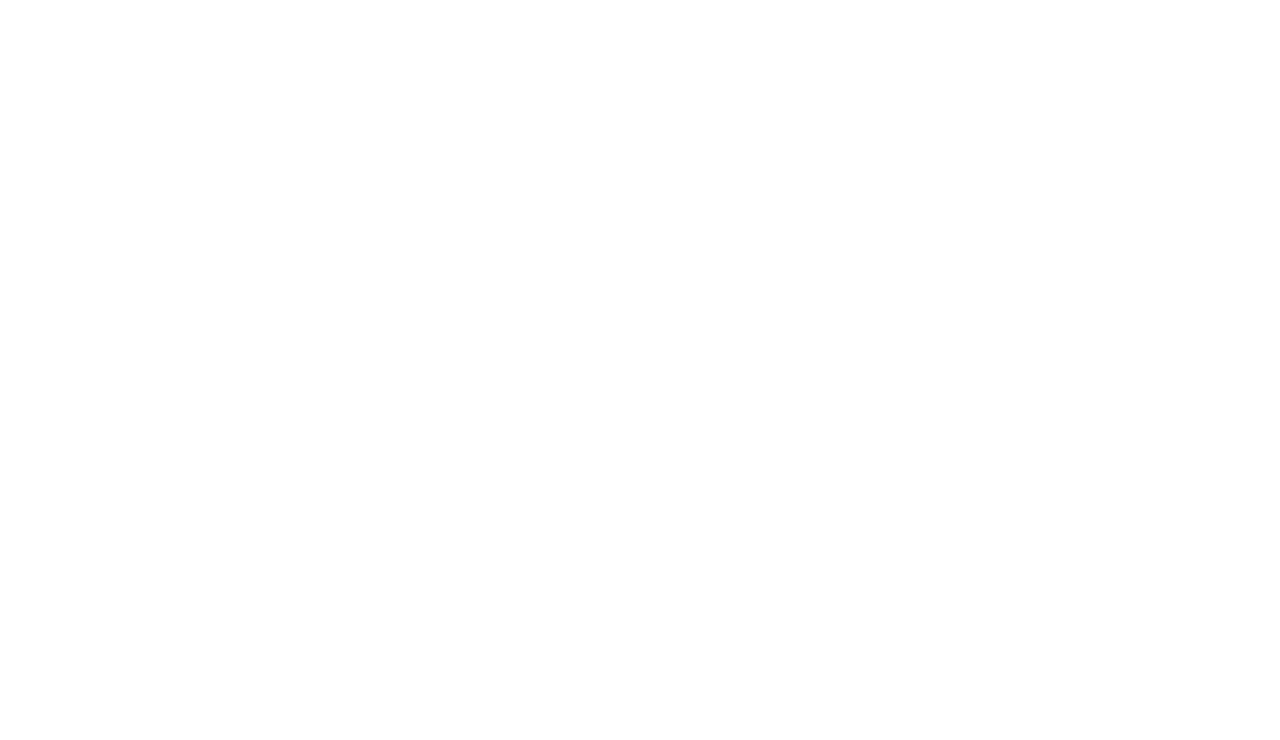
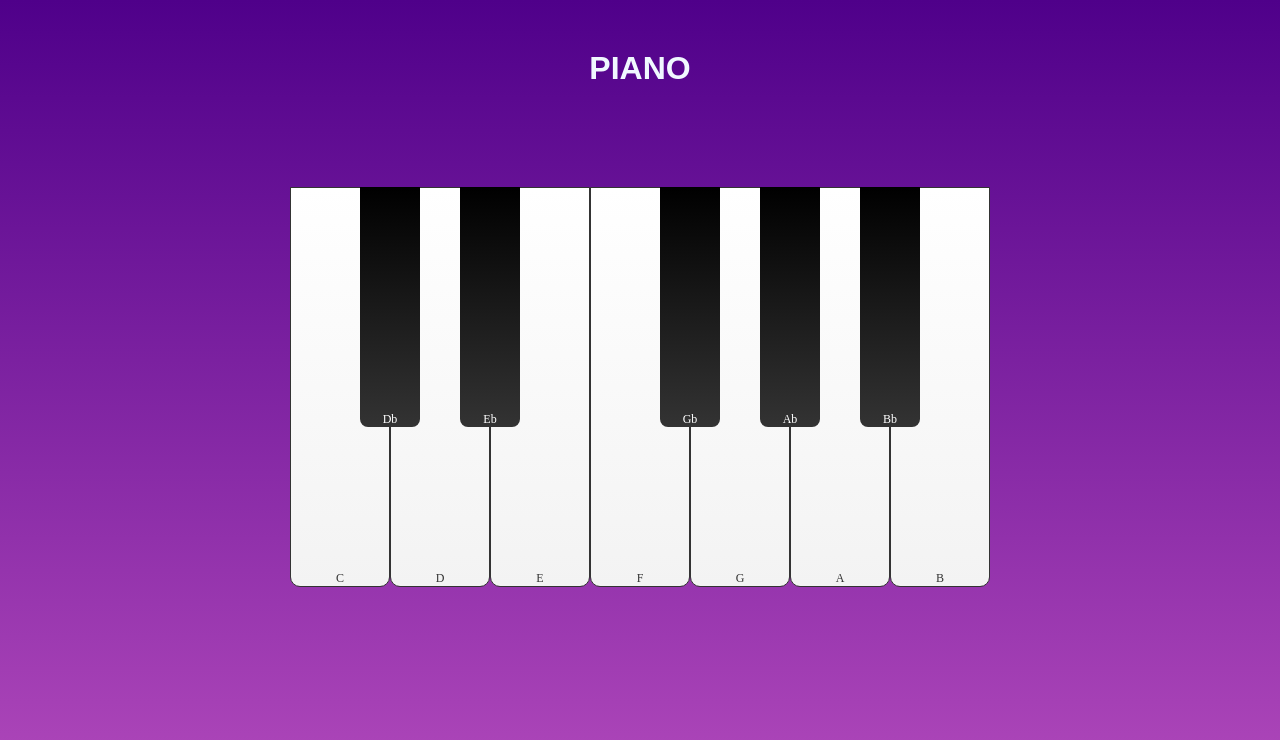
Before and after one commit to aynee76/Piano-Application, a plain HTML site: page index.html in a window 1280 px wide. Drawn offline with Linux system fonts and the light colour scheme.

Commit message:
completed

```diff
--- a/index.html
+++ b/index.html
@@ -7,7 +7,71 @@
     <link rel="stylesheet" href="style.css">
 </head>
 <body>
+    <h1>Piano</h1>
+    <div class="wrapper">
+        <div class="piano">
+            <div data-note="C" class="key white">
+                <span class="note-label">C</span>
+                <audio src="notes/C1.mp3" id="C"></audio>
+            </div>
 
+            <div data-note="Db" class="key black">
+                <span class="note-label">Db</span>
+                <audio src="notes/Db1.mp3" id="Db"></audio>
+            </div>
+
+            <div data-note="D" class="key white">
+                <span class="note-label">D</span>
+                <audio src="notes/C1.mp3" id="D"></audio>
+            </div>
+
+            <div data-note="Eb" class="key black">
+                <span class="note-label">Eb</span>
+                <audio src="notes/Eb1.mp3" id="Eb"></audio>
+            </div>
+
+            <div data-note="E" class="key white">
+                <span class="note-label">E</span>
+                <audio src="notes/E1.mp3" id="E"></audio>
+            </div>
+
+            <div data-note="F" class="key white">
+                <span class="note-label">F</span>
+                <audio src="notes/F1.mp3" id="F"></audio>
+            </div>
+
+            <div data-note="Gb" class="key black">
+                <span class="note-label">Gb</span>
+                <audio src="notes/Gb1.mp3" id="Gb"></audio>
+            </div>
+
+            <div data-note="G" class="key white">
+                <span class="note-label">G</span>
+                <audio src="notes/G1.mp3" id="G"></audio>
+            </div>
+
+            <div data-note="Ab" class="key black">
+                <span class="note-label">Ab</span>
+                <audio src="notes/Ab1.mp3" id="Ab"></audio>
+            </div>
+
+            <div data-note="A" class="key white">
+                <span class="note-label">A</span>
+                <audio src="notes/A0.mp3" id="A"></audio>
+            </div>
+
+            <div data-note="Bb" class="key black">
+                <span class="note-label">Bb</span>
+                <audio src="notes/Bb1.mp3" id="Bb"></audio>
+            </div>
+
+            <div data-note="B" class="key white">
+                <span class="note-label">B</span>
+                <audio src="notes/B0.mp3" id="B"></audio>
+            </div>
+
+        </div>
+    </div>
 
     <script src="script.js"></script>
 </body>
--- a/script.js
+++ b/script.js
@@ -0,0 +1,23 @@
+const keys = document.querySelectorAll(".key");
+const whiteKeys = document.querySelectorAll(".key.white")
+const blackKeys = document.querySelectorAll(".key.black")
+
+keys.forEach(key => key.addEventListener("click", handleKeyClick));
+
+function handleKeyClick() {
+    playKey(this)
+}
+
+function playKey(key) {
+    const keyAudio = document.getElementById(key.dataset.note)
+
+    keyAudio.currentTime = 0;
+
+    keyAudio.play();
+
+    key.classList.add("active")
+
+    keyAudio.addEventListener("ended", () => {
+        key.classList.remove("active")
+    })
+}
--- a/style.css
+++ b/style.css
@@ -0,0 +1,86 @@
+* {
+    margin: 0;
+    padding: 0;
+    box-sizing: border-box;
+}
+
+body {
+    background: linear-gradient(180deg, #4f008a, #b149bb);
+    min-height: 100vh;
+}
+
+h1 {
+    text-align: center;
+    padding-top: 50px;
+    color: aliceblue;
+    text-transform: uppercase;
+    font-family: sans-serif;
+}
+
+.wrapper {
+    margin-top: 100px;
+    display: flex;
+    justify-content: center;
+    align-items: center;
+}
+
+.piano {
+    display: flex;
+}
+
+.key {
+    height: calc(var(--width) * 4);
+    width: var(--width);
+    transition: background-color 0.2s ease;
+    position: relative;
+    cursor: pointer;
+}
+
+.key:active {
+    transform: translateY(4px);
+}
+
+.white {
+    --width:100px;
+    background: linear-gradient(to bottom, #ffffff, #f3f3f3);
+    border: 1px solid #333;
+    border-radius: 0px 0px 10px 10px;
+    color: #333;
+}
+
+.white:active {
+    background-color: #ccc;
+}
+
+.black {
+    --width:60px;
+    background: linear-gradient(to bottom, #000000, #333333);
+    margin-left: calc(var(--width) /-2);
+    margin-right: calc(var(--width) /-2);
+    z-index: 2;
+    border-radius: 0px 0px 8px 8px;
+    color: #fff;
+}
+
+.black:active {
+    background-color: #333;
+}
+
+.note-label {
+    font-size: 12px;
+    color: inherit;
+    position: absolute;
+    bottom: 0;
+    left: 50%;
+    transform: translateX(-50%);
+}
+
+@media (max-width: 640px) {
+    .white {
+        --width: 55px;
+    }
+
+    .black {
+        --width: 25px;
+    }
+}
```
Also changed, not shown: 12 other files.
